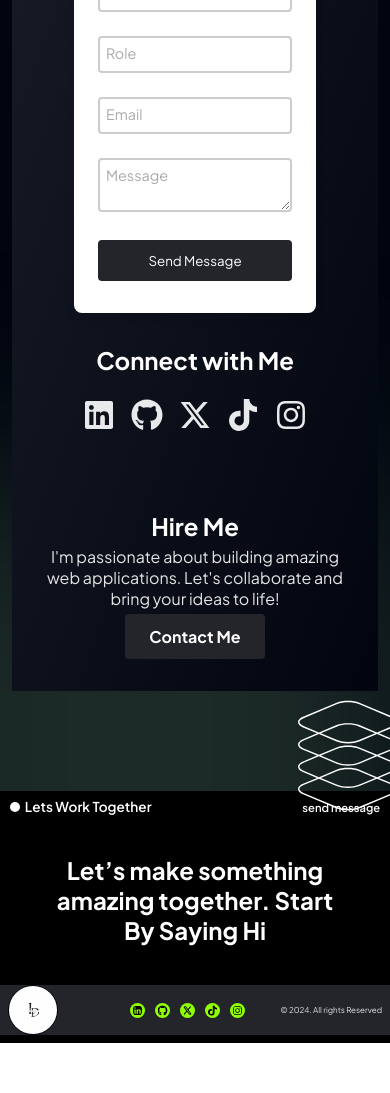
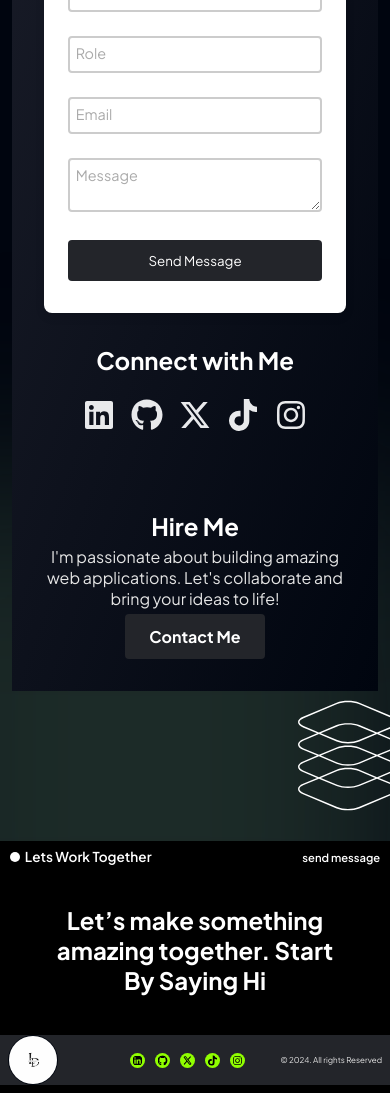
Before and after one commit to ovie012/legend, a React (Vite) app: page /Contact in a window 390 px wide. Shown: the part 386-1479 px from the top of the page. Before the commit the page ends 1429 px from the top, so only its background shows below. Built offline with nearby package versions, Linux system fonts and the light colour scheme.

Commit message:
checking

```diff
--- a/src/App.css
+++ b/src/App.css
@@ -1426,7 +1426,7 @@ svg.down-svg {
 
 @media only screen and (max-width: 800px) {
   .footer {
-    margin-top: 100px;
+    margin-top: 150px;
   }
 
   .footer section h5 {
@@ -1679,6 +1679,12 @@ svg.down-svg {
   max-width: 1200px;
 }
 
+@media only screen and (max-width: 800px) {
+  .contact-container {
+    width: 100%;
+  }
+}
+
 /* Contact Form */
 .contact-form {
   flex: 1;
@@ -1949,7 +1955,6 @@ svg.down-svg {
 }
 
 @media only screen and (max-width: 500px) {
-
   .about-title {
     font-size: 2.5rem;
   }
```
